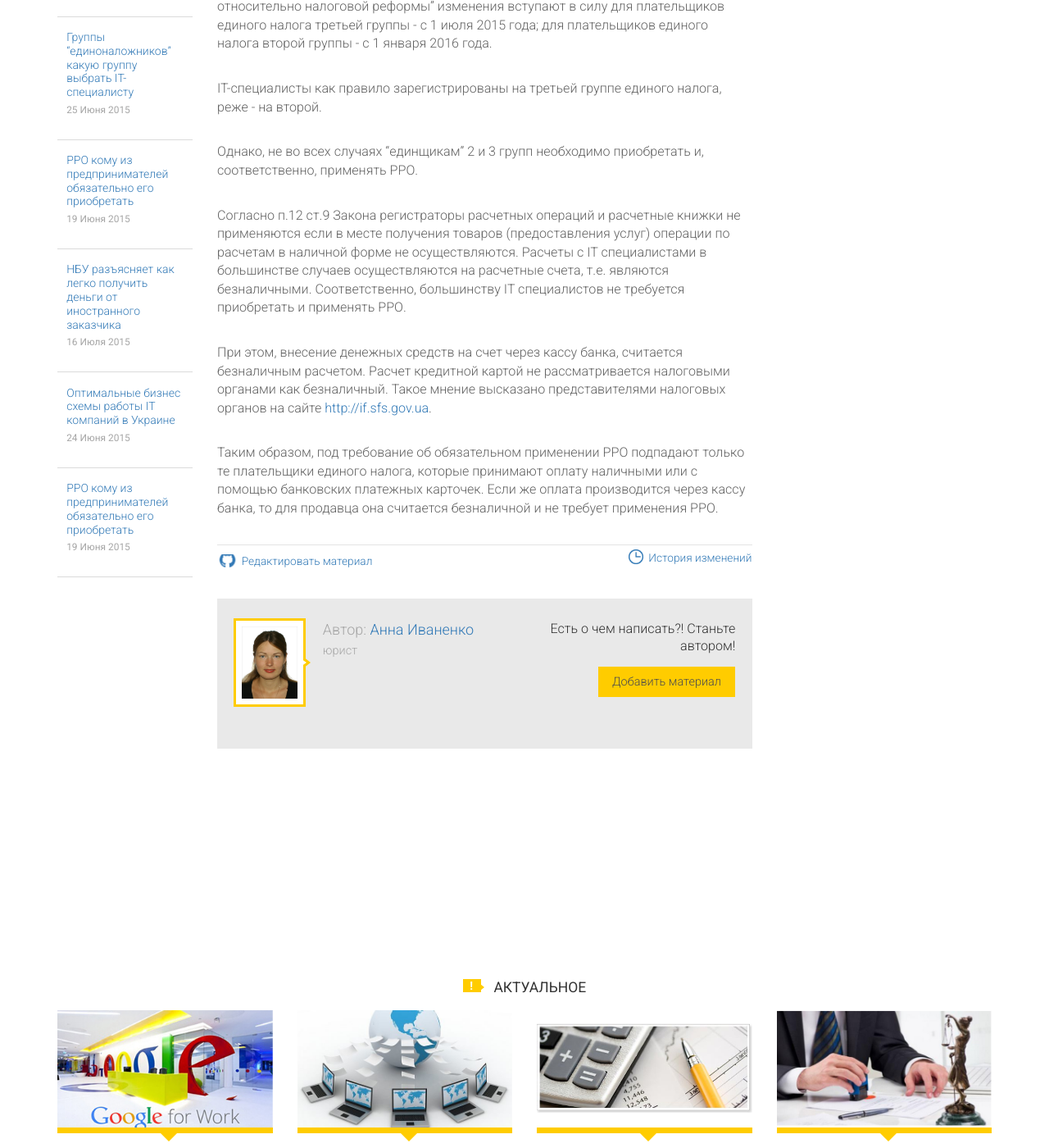
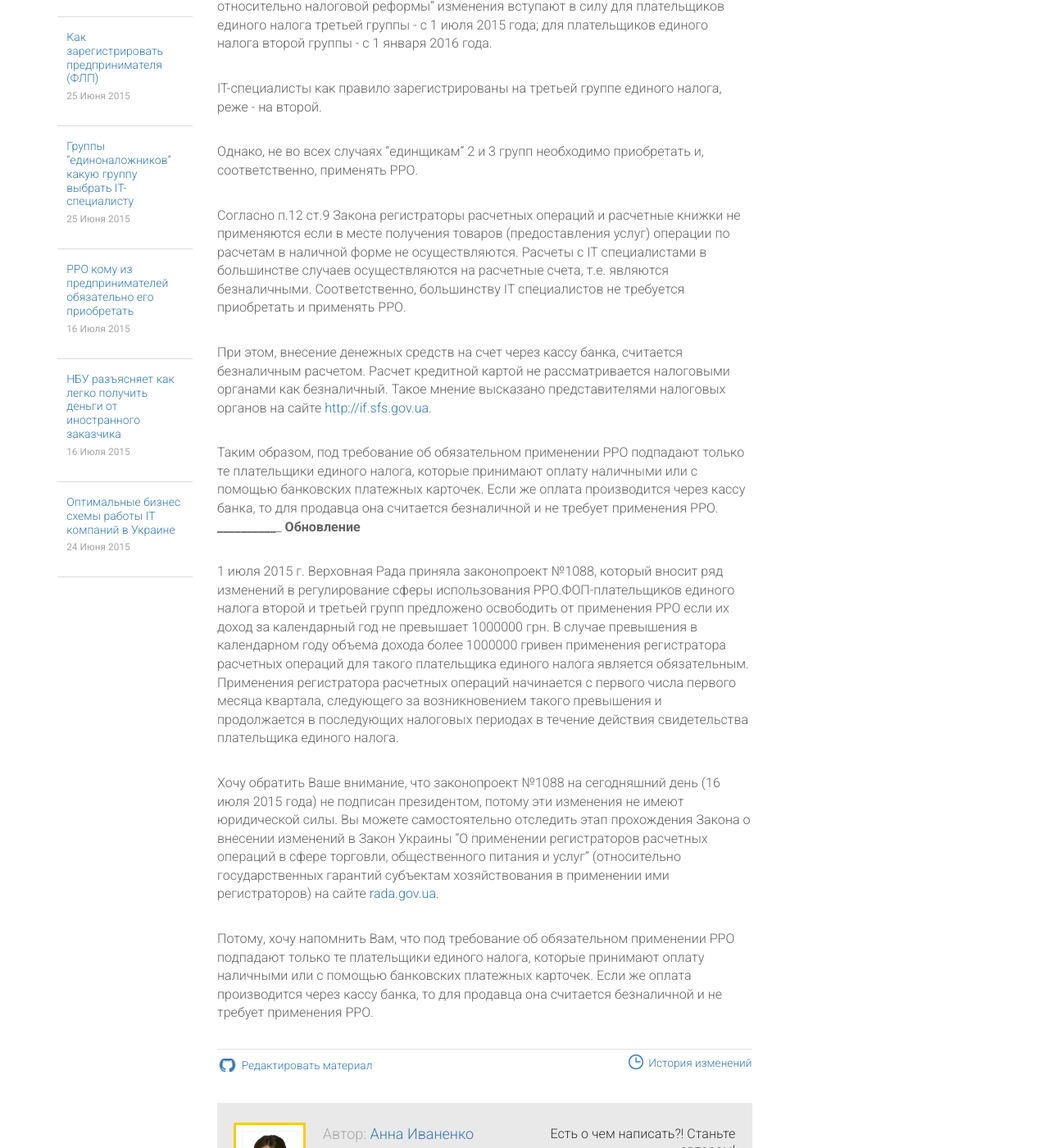
Before and after one commit to itinua/itinua.github.io, a Jekyll site: the page built from _posts/[a3] Деятельность предпринимателей/2015-07-16-registratorov-raschetnih-operatsii.md, in a window 1280 px wide and 1400 px high, scrolled down 591 px. Shown: the whole window at 82% size. Built offline with Jekyll 4.4.1, drawn with Linux system fonts in a browser that asks for light colours; Markdown is read by kramdown in place of the engine named in the settings; comment, search, counter and statistics services are not loaded; some of the changed text lies outside the part shown.

Commit message:
Update and rename 2015-06-19-registratorov-raschetnih-operatsii.md to 2015-07-16-registratorov-raschetnih-operatsii.md

```diff
--- a/_posts/[a3] Деятельность предпринимателей/2015-06-19-registratorov-raschetnih-operatsii.md
+++ b/_posts/[a3] Деятельность предпринимателей/2015-07-16-registratorov-raschetnih-operatsii.md
@@ -18,3 +18,11 @@ IT-специалисты как правило зарегистрированы
 При этом, внесение денежных средств на счет через кассу банка, считается безналичным расчетом. Расчет кредитной картой не рассматривается налоговыми органами как безналичный. Такое мнение высказано представителями налоговых органов на  сайте [http://if.sfs.gov.ua](http://if.sfs.gov.ua).
 
 Таким образом, под требование об обязательном применении РРО подпадают только те плательщики единого налога, которые принимают оплату наличными или с помощью банковских платежных карточек. Если же оплата производится через кассу банка, то для продавца она считается безналичной и не требует применения РРО.
+_______________________________
+**Обновление**
+
+1 июля 2015 г. Верховная Рада приняла законопроект №1088, который вносит ряд изменений в регулирование сферы использования РРО.ФОП-плательщиков единого налога второй и третьей групп предложено освободить от применения РРО если их доход за календарный год не превышает 1000000 грн. В случае превышения в календарном году объема дохода более 1000000 гривен применения регистратора расчетных операций для такого плательщика единого налога является обязательным. Применения регистратора расчетных операций начинается с первого числа первого месяца квартала, следующего за возникновением такого превышения и продолжается в последующих налоговых периодах в течение действия свидетельства плательщика единого налога.
+
+Хочу обратить Ваше внимание, что законопроект №1088 на сегодняшний день (16 июля 2015 года) не подписан президентом, потому эти изменения не имеют юридической силы. Вы можете самостоятельно отследить этап прохождения Закона о внесении изменений в Закон Украины "О применении регистраторов расчетных операций в сфере торговли, общественного питания и услуг" (относительно государственных гарантий субъектам хозяйствования в применении ими регистраторов) на сайте [rada.gov.ua](rada.gov.ua).
+
+Потому, хочу напомнить Вам, что под требование об обязательном применении РРО подпадают только те плательщики единого налога, которые принимают оплату наличными или с помощью банковских платежных карточек. Если же оплата производится через кассу банка, то для продавца она считается безналичной и не требует применения РРО.
```
